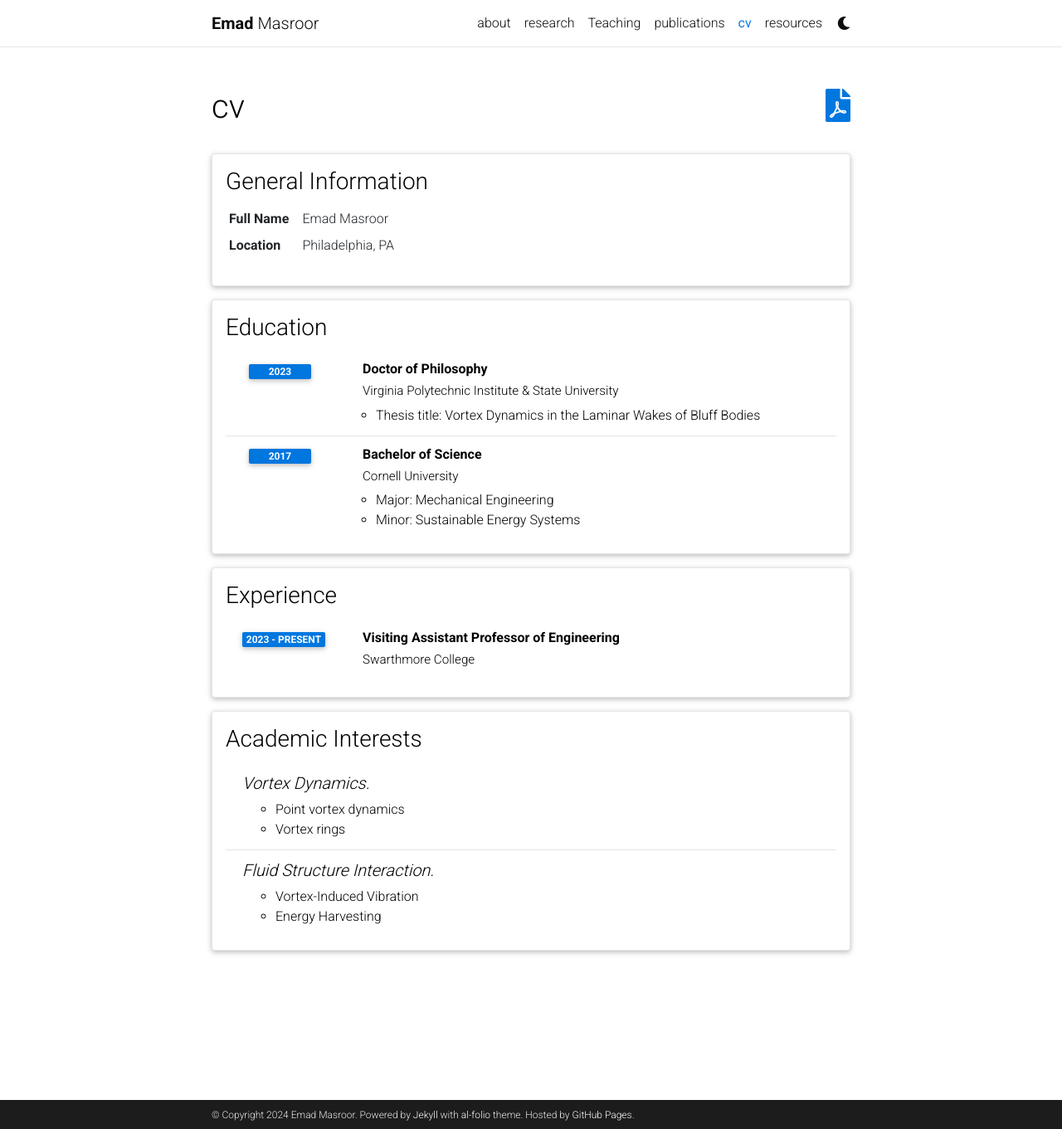
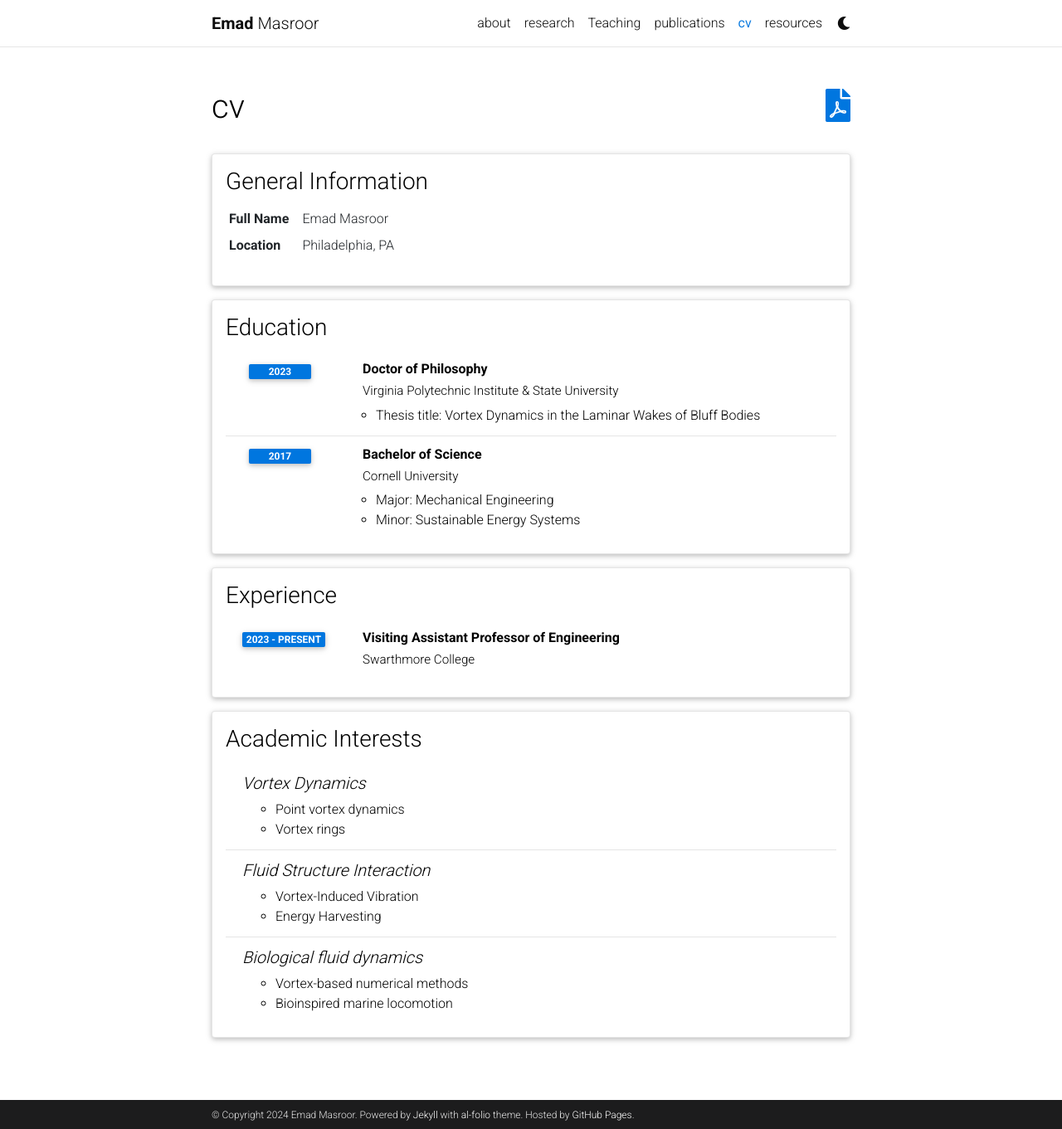
Before and after one commit to Emadmasroor/emadmasroor.github.io, a Jekyll site: the page built from _pages/cv.md, in a window 1280 px wide and 1361 px high. Shown: the whole window at 83% size. Built offline with Jekyll 4.4.1, drawn with Linux system fonts in a browser that asks for light colours; comment, search, counter and statistics services are not loaded; a style sheet for code colours, icons or effects is not loaded.

Commit message:
Update cv.yml

```diff
--- a/_data/cv.yml
+++ b/_data/cv.yml
@@ -31,11 +31,15 @@
 - title: Academic Interests
   type: nested_list
   contents:
-    - title: Vortex Dynamics.
+    - title: Vortex Dynamics
       items:
         - Point vortex dynamics
         - Vortex rings
-    - title: Fluid Structure Interaction.
+    - title: Fluid Structure Interaction
       items:
         - Vortex-Induced Vibration
         - Energy Harvesting
+    - title: Biological fluid dynamics
+      items:
+        - Vortex-based numerical methods
+        - Bioinspired marine locomotion
```
